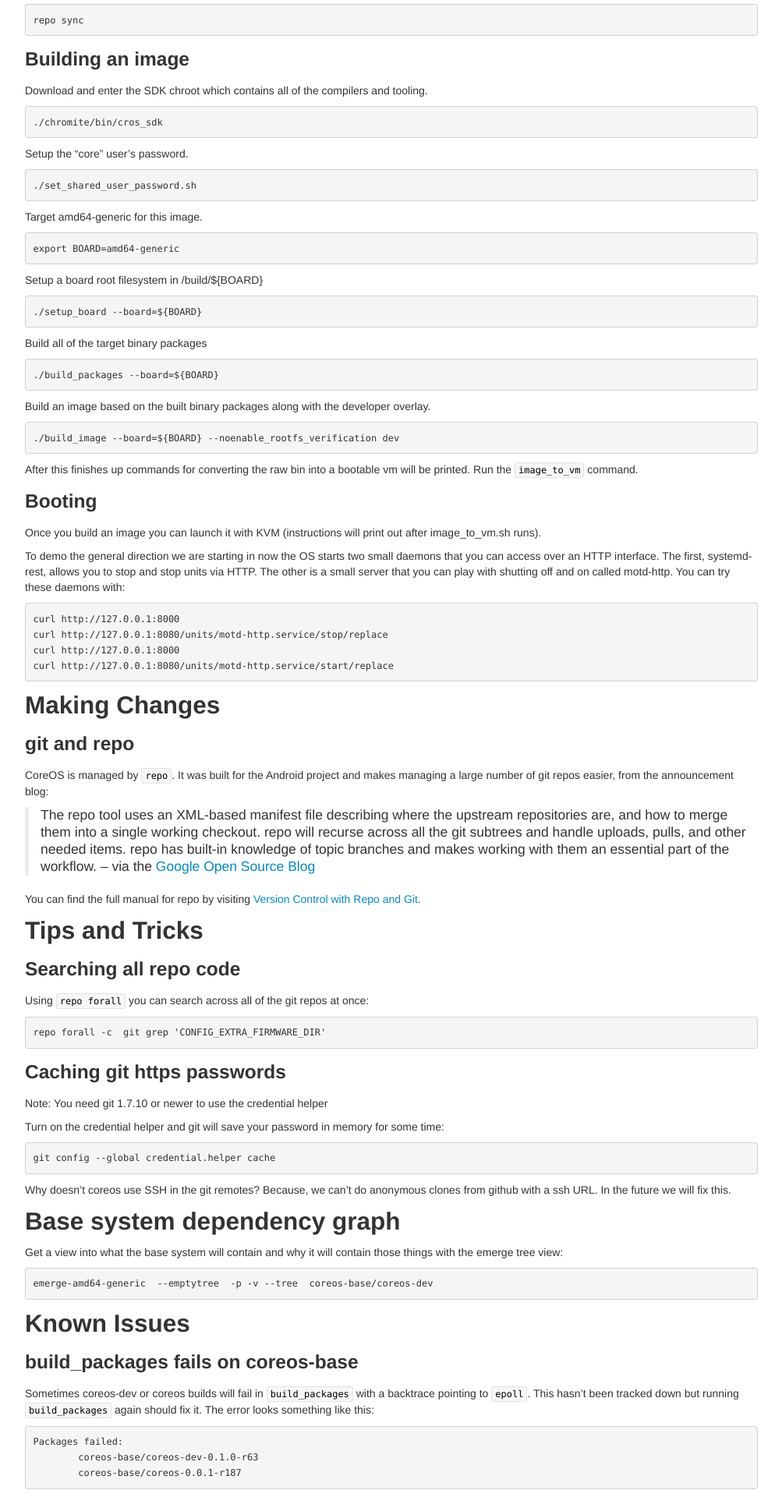
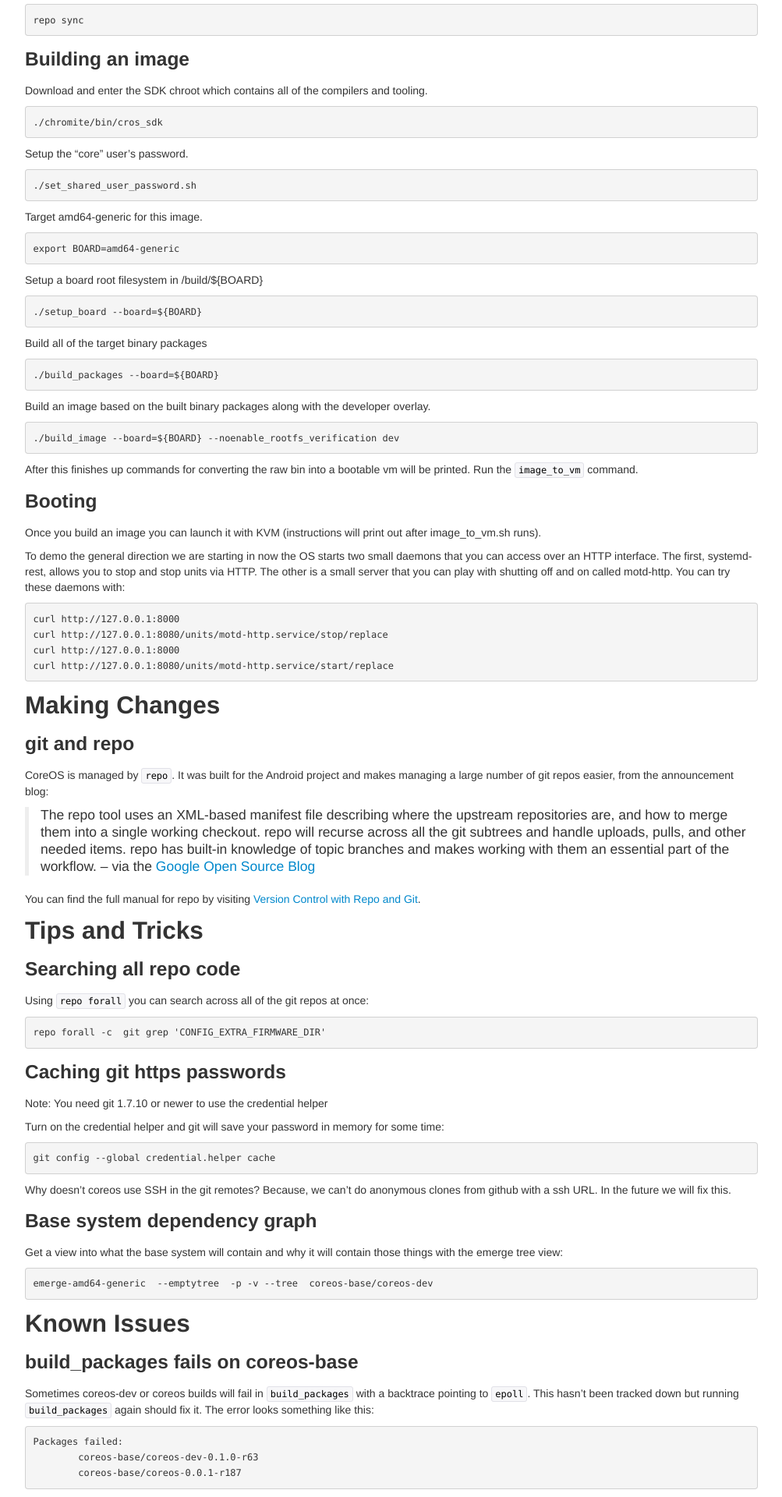
Before and after one commit to RandomStuffs22/coreos.github.com, a Jekyll site: the page built from index.markdown, in a window 1280 px wide. Shown: the part 659-2579 px from the top of the page at 78% size, without its empty margins (138-1141 px from the left). Built offline with Jekyll 4.4.1, drawn with Linux system fonts in a browser that asks for light colours; Markdown is read by kramdown in place of the engine named in the settings.

```diff
--- a/index.markdown
+++ b/index.markdown
@@ -160,7 +160,7 @@ Why doesn't coreos use SSH in the git remotes? Because, we can't do
 anonymous clones from github with a ssh URL. In the future we will fix
 this.
 
-## Base system dependency graph
+### Base system dependency graph
 
 Get a view into what the base system will contain and why it will contain those
 things with the emerge tree view:
```
